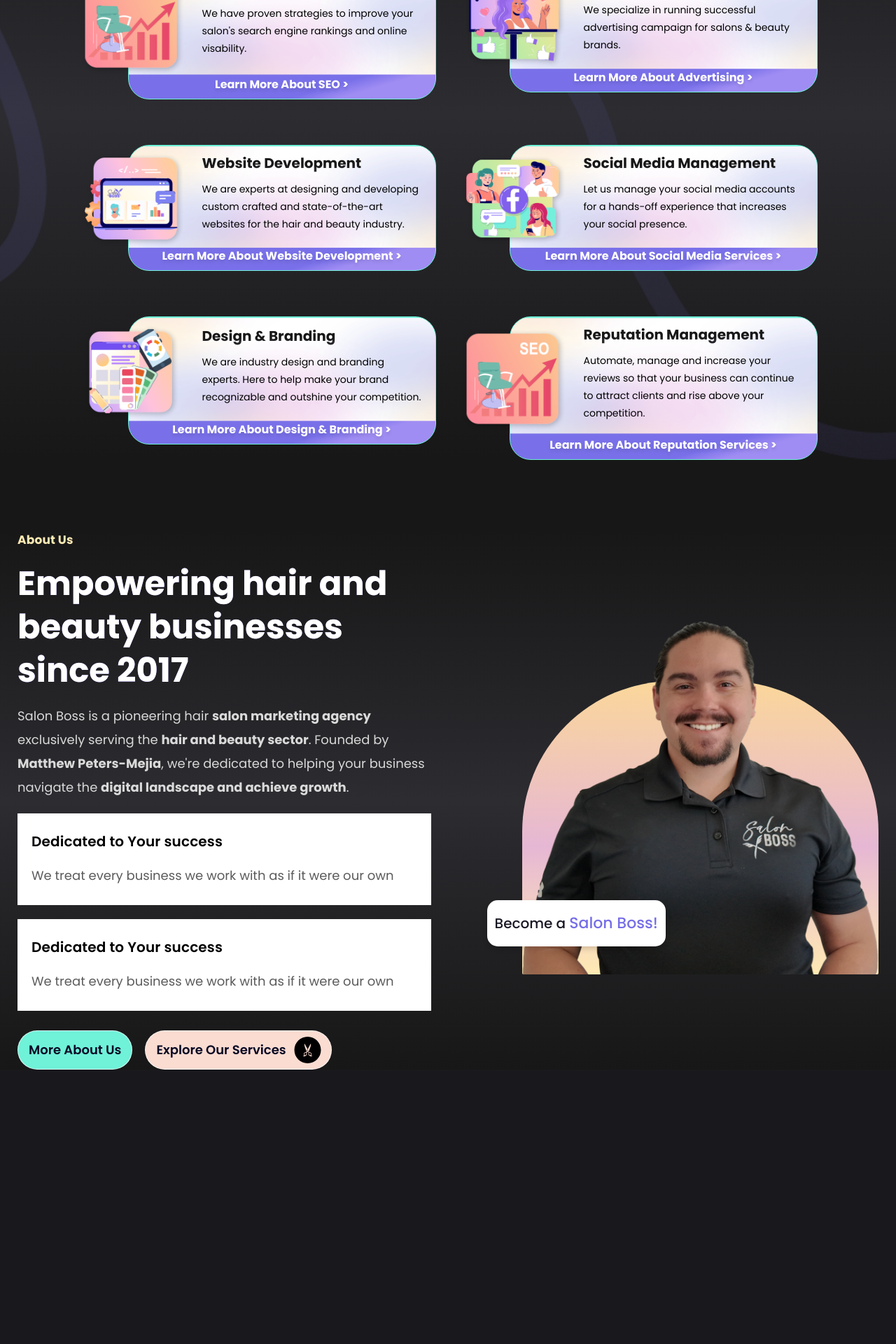
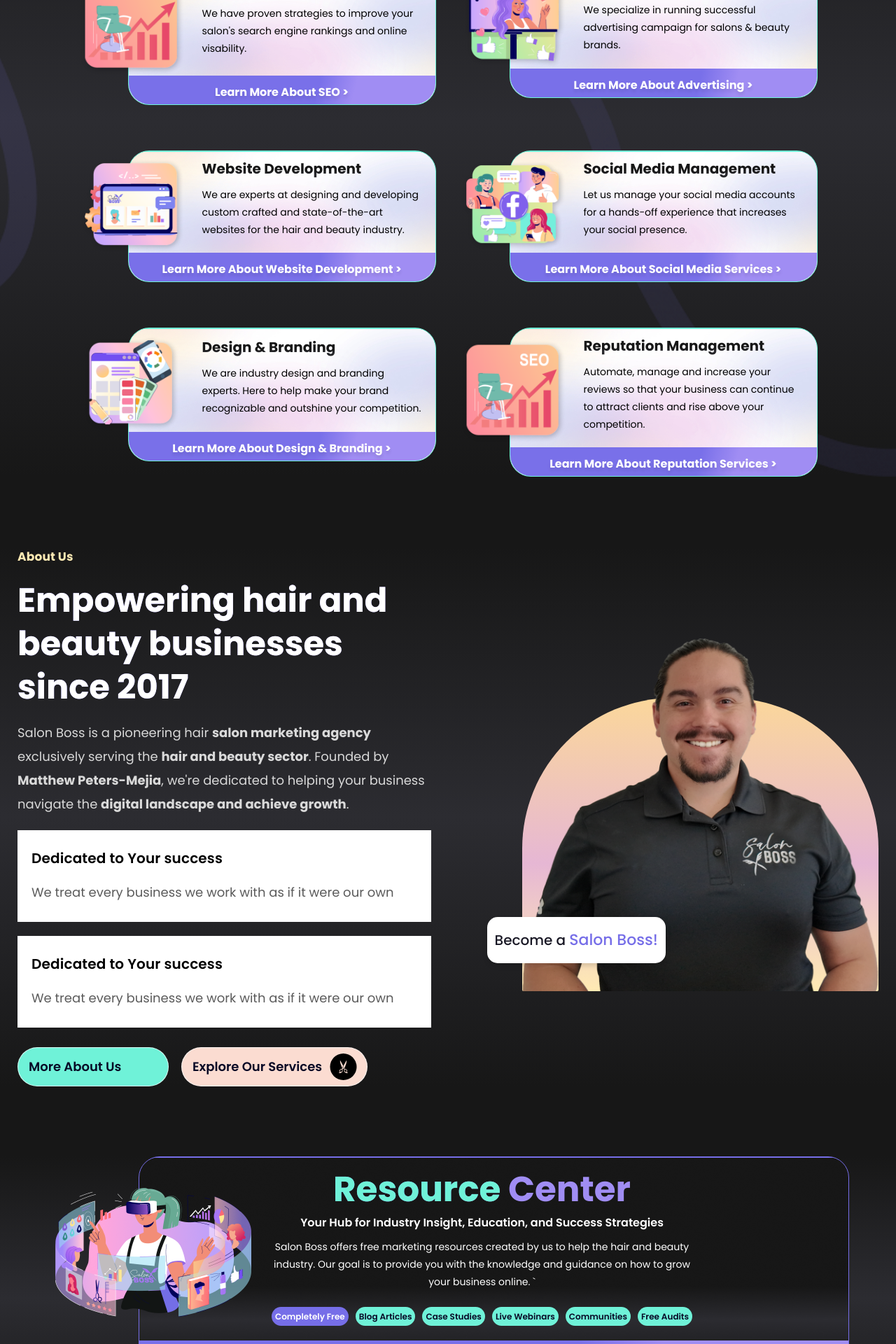
Before and after one commit to jakirmithunbd/salon-boss, a PHP site: page /html/index.html in a window 1280 px wide. Shown: the part 3440-5360 px from the top of the page at 70% size. Before the commit the page ends 4968 px from the top, so only its background shows below. Run offline with PHP 8.4, Linux system fonts and the light colour scheme.

Commit message:
Resource Center section done

```diff
--- a/assets/css/sb-main-style.css
+++ b/assets/css/sb-main-style.css
@@ -163,7 +163,7 @@
   cursor: pointer;
 }
 
-.transition, .about-section .row .sb-media .sb-media-badge h4 a, .sb-header .sb-main-header .menu-site ul li.sb-book-btn a, .sb-header .sb-main-header .menu-site ul li a, .sb-card .sb-card-contents-wrapper .sb-card-content .sb-card-btn a, .sb-simple-btn:after, .sb-button {
+.transition, .about-section .row .sb-media .sb-media-badge h4 a, .sb-header .sb-main-header .menu-site ul li.sb-book-btn a, .sb-header .sb-main-header .menu-site ul li a, .sb-card.sb-card-large .sb-card-contents-wrapper .sb-card-content ul li a, .sb-card .sb-card-contents-wrapper .sb-card-content .sb-card-btn a, .sb-simple-btn:after, .sb-button {
   -webkit-transition: all 0.3s ease;
   transition: all 0.3s ease;
 }
@@ -591,14 +591,15 @@
 }
 .sb-card .sb-card-contents-wrapper {
   padding: 10px 20px;
-  padding-bottom: 33px;
-  background-image: url(../images/Salon-Boss-card-bg.png);
+  padding-bottom: var(--sb-card-btn-height);
+  background-image: url(../images/Salon-Boss-card-bg.jpg);
   background-position: center;
   background-size: cover;
   background-repeat: no-repeat;
   border-radius: 30px;
   gap: 25px;
   border: 1px solid #6FF2D8;
+  z-index: 1;
 }
 @media only screen and (max-width: 575px) {
   .sb-card .sb-card-contents-wrapper {
@@ -610,8 +611,18 @@
         -ms-flex-align: center;
             align-items: center;
     gap: 10px;
-    padding-bottom: 40px;
   }
+}
+.sb-card .sb-card-contents-wrapper::after {
+  position: absolute;
+  content: "";
+  width: 100%;
+  height: var(--sb-card-btn-height);
+  left: 0;
+  bottom: 0;
+  background: linear-gradient(103.74deg, #7970E9 61.34%, #A08DF3 73.28%);
+  border-radius: 0 0 30px 30px;
+  z-index: -1;
 }
 .sb-card .sb-card-contents-wrapper .sb-card-image {
   width: 100%;
@@ -658,13 +669,9 @@
   position: absolute;
   width: 100%;
   right: 0;
-  bottom: 5px;
+  bottom: 2px;
   text-align: center;
-}
-@media only screen and (max-width: 575px) {
-  .sb-card .sb-card-contents-wrapper .sb-card-content .sb-card-btn {
-    bottom: 10px;
-  }
+  padding: 0 30px;
 }
 .sb-card .sb-card-contents-wrapper .sb-card-content .sb-card-btn a {
   font-size: 16px;
@@ -676,6 +683,80 @@
 }
 .sb-card .sb-card-contents-wrapper .sb-card-content .sb-card-btn a:hover {
   color: #6FF2D8;
+}
+.sb-card.sb-card-large {
+  width: 100%;
+  max-width: 1145px;
+  margin: 0 auto;
+  padding-left: 130px;
+}
+@media only screen and (max-width: 768px) {
+  .sb-card.sb-card-large {
+    padding-left: 0;
+    padding-top: 100px;
+  }
+}
+.sb-card.sb-card-large .sb-card-contents-wrapper {
+  background-image: url(../images/Salon-Boss-card-large-bg.png);
+  border: 1px solid #766EE8;
+}
+@media only screen and (max-width: 768px) {
+  .sb-card.sb-card-large .sb-card-contents-wrapper {
+    -webkit-box-orient: vertical;
+    -webkit-box-direction: normal;
+        -ms-flex-direction: column;
+            flex-direction: column;
+    -webkit-box-align: center;
+        -ms-flex-align: center;
+            align-items: center;
+  }
+}
+.sb-card.sb-card-large .sb-card-contents-wrapper .sb-card-image {
+  max-width: 280px;
+  margin-left: -140px;
+}
+@media only screen and (max-width: 768px) {
+  .sb-card.sb-card-large .sb-card-contents-wrapper .sb-card-image {
+    margin-left: 0;
+    margin-top: -100px;
+  }
+}
+.sb-card.sb-card-large .sb-card-contents-wrapper .sb-card-content {
+  width: 100%;
+  max-width: 610px;
+}
+.sb-card.sb-card-large .sb-card-contents-wrapper .sb-card-content h2 {
+  margin: 5px;
+}
+.sb-card.sb-card-large .sb-card-contents-wrapper .sb-card-content h5 {
+  font-size: 16px;
+  line-height: 24px;
+  font-weight: 600;
+  color: #fff;
+}
+.sb-card.sb-card-large .sb-card-contents-wrapper .sb-card-content p {
+  color: #fff;
+}
+.sb-card.sb-card-large .sb-card-contents-wrapper .sb-card-content ul {
+  gap: 10px;
+  margin-bottom: 20px;
+}
+.sb-card.sb-card-large .sb-card-contents-wrapper .sb-card-content ul li a {
+  background: #6FF2D8;
+  color: #070825;
+  padding: 5px;
+  font-size: 12px;
+  line-height: 18px;
+  font-weight: 600;
+  border-radius: 100px;
+}
+.sb-card.sb-card-large .sb-card-contents-wrapper .sb-card-content ul li a:hover {
+  color: #fff;
+  background: #766EE8;
+}
+.sb-card.sb-card-large .sb-card-contents-wrapper .sb-card-content ul li.active a {
+  color: #fff;
+  background: #766EE8;
 }
 
 .sb-header {
@@ -1092,7 +1173,7 @@
 }
 
 .about-section {
-  margin: 180px 0 40px;
+  margin: 180px 0 80px;
 }
 @media only screen and (max-width: 1280px) {
   .about-section {
@@ -1252,3 +1333,26 @@
 .about-section .row .sb-media .sb-media-badge h4 a:hover {
   color: #6FF2D8;
 }
+
+.resource-center-section {
+  margin: 200px 0 40px;
+  padding-bottom: 200px;
+}
+@media only screen and (max-width: 1280px) {
+  .resource-center-section {
+    margin-top: 100px;
+    padding-bottom: 100px;
+  }
+}
+@media only screen and (max-width: 1024px) {
+  .resource-center-section {
+    margin-top: 70px;
+    padding-bottom: 70px;
+  }
+}
+@media only screen and (max-width: 768px) {
+  .resource-center-section {
+    margin-top: 60px;
+    padding-bottom: 60px;
+  }
+}
--- a/assets/js/sb-scripts.js
+++ b/assets/js/sb-scripts.js
@@ -25,7 +25,7 @@
 };
 
 
-// Service Slider (Custom)
+// Service Slider (Custom) start
 function initTextSlider(customSpeed) {
     var slider = document.querySelector('.sb-service-slider');
     var items = slider.getElementsByTagName('p');
@@ -83,5 +83,16 @@
         }
     });
 }
+initTextSlider(30);
+// Service Slider (Custom) end
 
-initTextSlider(30);
+// Dynamic Sb Card height
+const sb_cards = document.querySelectorAll('.sb-card');
+sb_cards.forEach(card => {
+    const sb_card_btn = card.querySelector('.sb-card-btn');
+
+    if (sb_card_btn) {
+        const sb_card_btn_height = sb_card_btn.clientHeight;
+        card.style.setProperty('--sb-card-btn-height', sb_card_btn_height + 10 + 'px');
+    }
+});
--- a/assets/scss/_global.scss
+++ b/assets/scss/_global.scss
@@ -504,8 +504,8 @@
 
     .sb-card-contents-wrapper {
         padding: 10px 20px;
-        padding-bottom: 33px;
-        background-image: url(../images/Salon-Boss-card-bg.png);
+        padding-bottom: var(--sb-card-btn-height);
+        background-image: url(../images/Salon-Boss-card-bg.jpg);
         background-position: center;
         background-size: cover;
         background-repeat: no-repeat;
@@ -513,13 +513,26 @@
         gap: 25px;
         border: 1px solid $primary;
         @extend .relative;
+        z-index: 1;
 
         @include breakpoint(575) {
             flex-direction: column;
             align-items: center;
             gap: 10px;
-            padding-bottom: 40px;
         }
+
+        &::after {
+            position: absolute;
+            content: "";
+            width: 100%;
+            height: var(--sb-card-btn-height);
+            left: 0;
+            bottom: 0;
+            background: linear-gradient(103.74deg, #7970E9 61.34%, #A08DF3 73.28%);
+            border-radius: 0 0 30px 30px;
+            z-index: -1;
+        }
+
 
         .sb-card-image {
             width: 100%;
@@ -558,12 +571,9 @@
                 position: absolute;
                 width: 100%;
                 right: 0;
-                bottom: 5px;
+                bottom: 2px;
                 text-align: center;
-
-                @include breakpoint(575) {
-                    bottom: 10px;
-                }
+                padding: 0 30px;
 
                 a{
                     @include font(16, 20);
@@ -580,4 +590,81 @@
             }
         }
     }
+
+    &.sb-card-large {
+        width: 100%;
+        max-width: 1145px;
+        margin: 0 auto;
+        padding-left: 130px;
+
+        @include breakpoint(768) {
+            padding-left: 0;
+            padding-top: 100px;
+        }
+
+        .sb-card-contents-wrapper {
+            background-image: url(../images/Salon-Boss-card-large-bg.png);
+            border: 1px solid $secondary;
+
+            @include breakpoint(768) {
+                flex-direction: column;
+                align-items: center;
+            }
+
+            .sb-card-image {
+                max-width: 280px;
+                margin-left: -140px;
+
+                @include breakpoint(768) {
+                    margin-left: 0;
+                    margin-top: -100px;
+                }
+
+            }
+            .sb-card-content {
+                width: 100%;
+                max-width: 610px;
+
+                h2 {
+                    margin: 5px;
+                }
+                h5 {
+                    @include font(16, 24);
+                    font-weight: 600;
+                    color: #fff;
+                }
+                p {
+                    color: #fff;
+                }
+                ul {
+                    gap: 10px;
+                    margin-bottom: 20px;
+
+                    li {
+                        a {
+                            background: $primary;
+                            color: #070825;
+                            padding: 5px;
+                            @include font(12, 18);
+                            font-weight: 600;
+                            border-radius: 100px;
+                            @extend .transition;
+
+                            &:hover {
+                                color: #fff;
+                                background: $secondary;
+                            }
+                        }
+
+                        &.active {
+                            a {
+                                color: #fff;
+                                background: $secondary;
+                            }
+                        }
+                    }
+                }
+            }
+        }
+    }
 }
--- a/assets/scss/sb-main-style.scss
+++ b/assets/scss/sb-main-style.scss
@@ -219,7 +219,7 @@
 }
 
 .about-section {
-    margin: 180px 0 40px;
+    margin: 180px 0 80px;
 
     @include breakpoint(1280) {
         margin-top: 100px;
@@ -357,3 +357,21 @@
         }
     }
 }
+
+.resource-center-section {
+    margin: 200px 0 40px;
+    padding-bottom: 200px;
+
+    @include breakpoint(1280) {
+        margin-top: 100px;
+        padding-bottom: 100px;
+    }
+    @include breakpoint(1024) {
+        margin-top: 70px;
+        padding-bottom: 70px;
+    }
+    @include breakpoint(768) {
+        margin-top: 60px;
+        padding-bottom: 60px;
+    }
+}
--- a/html/index.html
+++ b/html/index.html
@@ -275,7 +275,7 @@
                                  <h4>Advertising</h4>
                                  <p>We specialize in running successful advertising campaign for salons & beauty brands.</p>
                                  <div class="sb-card-btn">
-                                    <a href="#">Learn More About Advertising ></a>
+                                    <a href="#"> Learn More About Advertising ></a>
                                 </div>
                              </div>
                         </div>
@@ -370,7 +370,7 @@
                         <div class="sb-buttons d-flex">
                             <a
                                 href="#"
-                                class="sb-button button-bg-green"
+                                class="sb-button button-bg-green more-about-btn"
                                 >More About Us</a
                             >
                             <a
@@ -390,6 +390,47 @@
             </div>
         </section><!-- About section  -->
 
+        <section class="resource-center-section">
+            <div class="container">
+                <div class="sb-card sb-card-large">
+                    <div class="sb-card-contents-wrapper d-flex align-center">
+                         <div class="sb-card-image d-flex">
+                             <img src="../assets/images/Salon-Boss-resource-card.png" alt="">
+                         </div>
+                         <div class="sb-card-content text-center">
+                             <h2><span>Resource</span> Center</h2>
+                             <h5>Your Hub for Industry Insight, Education, and Success Strategies</h5>
+                             <p>Salon Boss offers free marketing resources created by us to help the hair and beauty industry.
+                                Our goal is to provide you with the knowledge and guidance on how to grow your business online. `</p>
+                             <ul class="unstyle flex-center flex-wrap">
+                                <li class="active">
+                                    <a href="#">Completely Free</a>
+                                </li>
+                                <li>
+                                    <a href="#">Blog Articles</a>
+                                </li>
+                                <li>
+                                    <a href="#">Case Studies</a>
+                                </li>
+                                <li>
+                                    <a href="#">Live Webinars</a>
+                                </li>
+                                <li>
+                                    <a href="#">Communities</a>
+                                </li>
+                                <li>
+                                    <a href="#">Free Audits</a>
+                                </li>
+                             </ul>
+                             <div class="sb-card-btn">
+                                 <a href="#">Explore the Resource Center 🚀</a>
+                             </div>
+                         </div>
+                    </div>
+                 </div><!-- Sb Card  -->
+            </div>
+        </section><!-- Resource Center  -->
+
         <script
             src="//code.jquery.com/jquery-3.7.1.min.js"
             integrity="sha256-/JqT3SQfawRcv/BIHPThkBvs0OEvtFFmqPF/lYI/Cxo="
```
Also changed, not shown: assets/images/Salon-Boss-card-bg.jpg, assets/images/Salon-Boss-card-bg.png (deleted), assets/images/Salon-Boss-card-large-bg.png (added), assets/images/Salon-Boss-resource-card.png (added), assets/images/Salon-Boss-star-icon.png (added).
